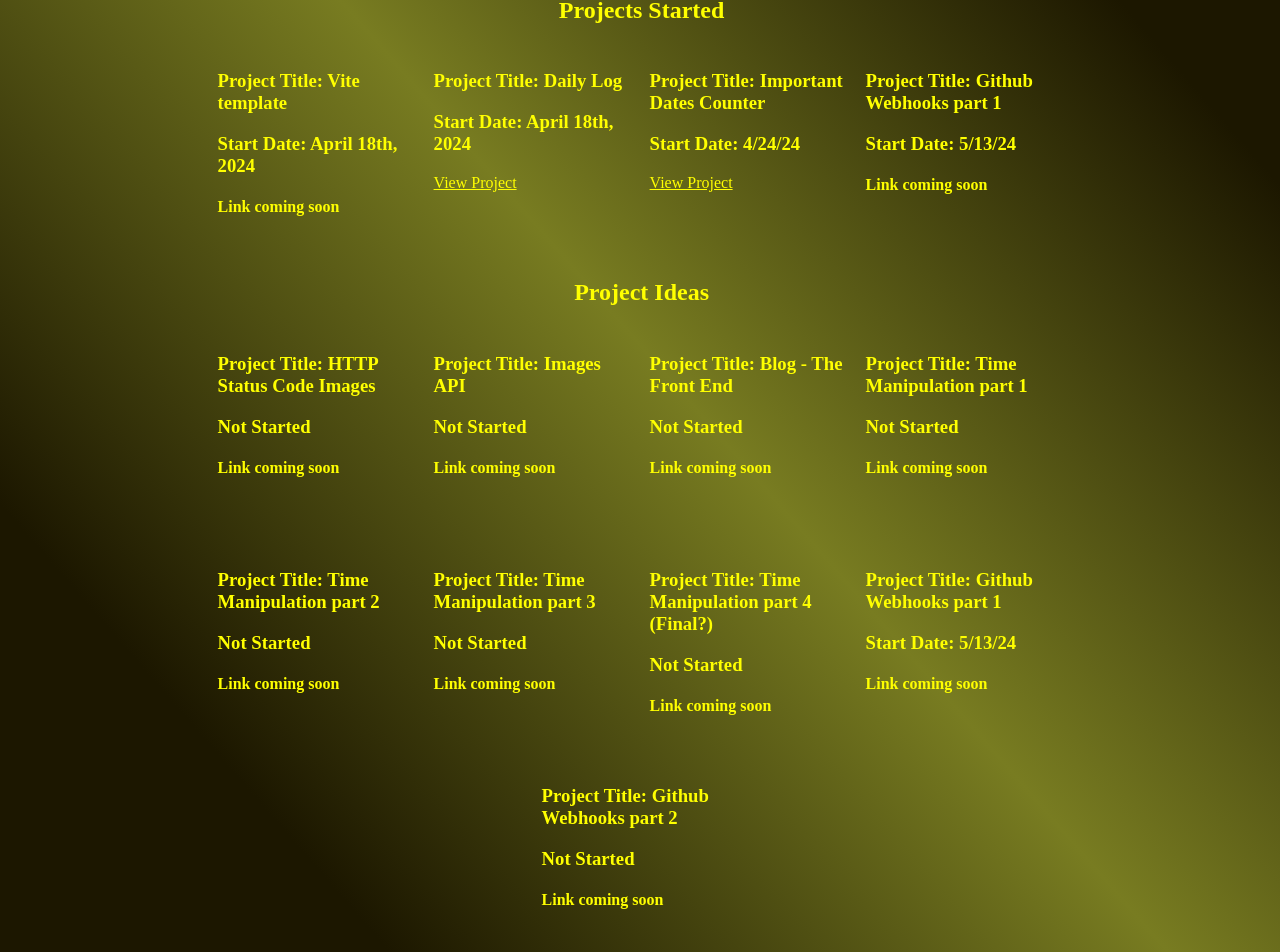
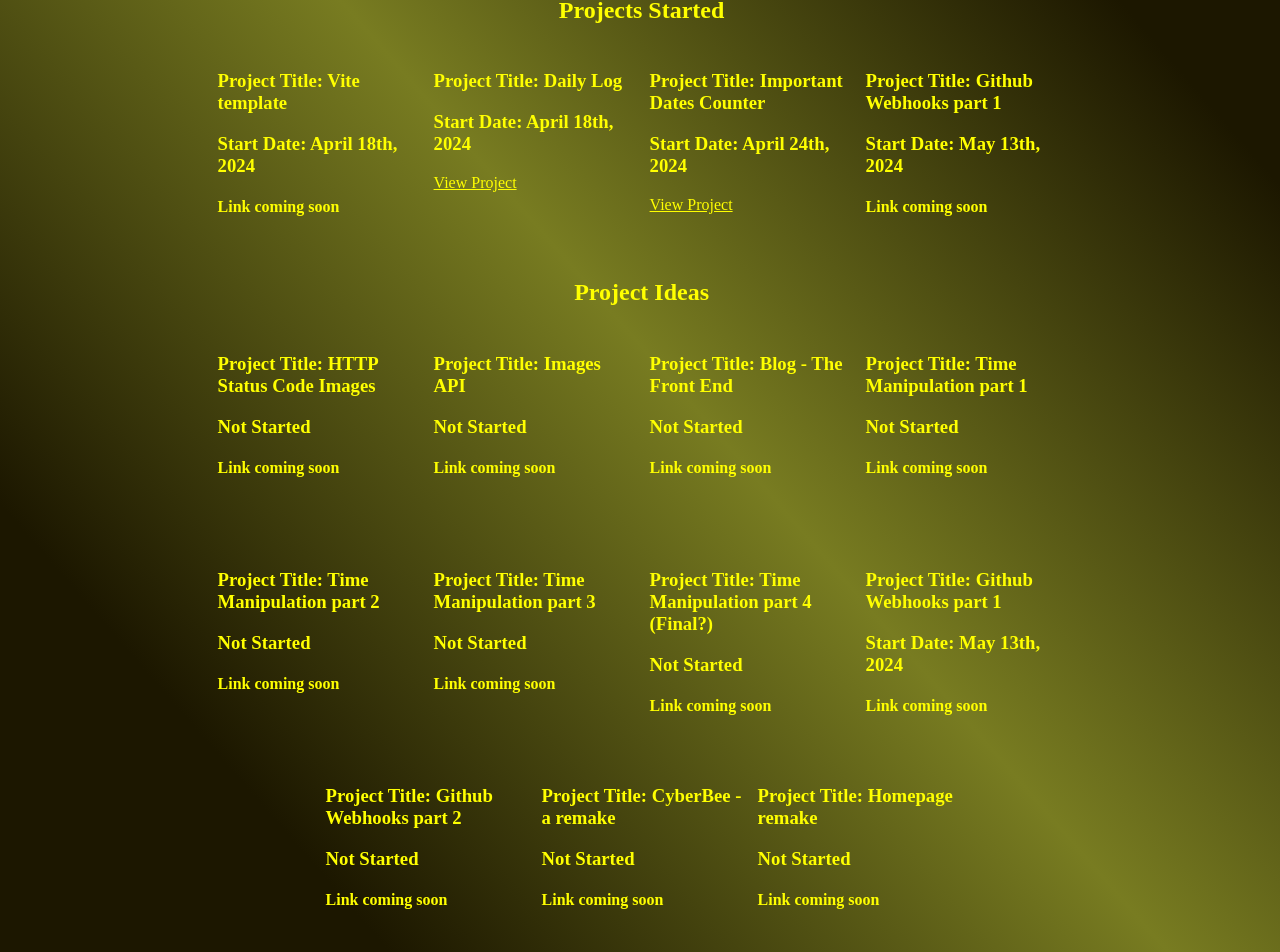
Before and after one commit to melissa-24/100project100days, a React (Vite) app: page / in a window 1280 px wide. Shown: the part 412-1364 px from the top of the page. Built offline with nearby package versions, Linux system fonts and the light colour scheme.

Commit message:
updated dates

```diff
--- a/src/json/dates.json
+++ b/src/json/dates.json
@@ -37,7 +37,7 @@
     },
     {
         "id": "",
-        "date": "",
+        "date": "07/20/1960",
         "alt_date": "",
         "is_future": false,
         "is_template": false,
@@ -169,7 +169,7 @@
     },
     {
         "id": "",
-        "date": "",
+        "date": "05/28/2021",
         "alt_date": "",
         "is_future": false,
         "is_template": false,
--- a/src/json/projects.json
+++ b/src/json/projects.json
@@ -105,8 +105,8 @@
         "is_showable": true,
         "title": "Important Dates Counter",
         "description": "How long has it been since an event has happened?  In this project I will have the important dates, like anniversaries, birthdays things like that and different versions of how long it has been since then.",
-        "date_started": "4/24/24",
-        "date_finished": "5/20/24",
+        "date_started": "April 24th, 2024",
+        "date_finished": "May 20th, 2024",
         "img_link": "",
         "framework_used": "Static",
         "external_link": ""
@@ -185,7 +185,7 @@
         "is_showable": false,
         "title": "Github Webhooks part 1",
         "description": "In part 1 I will be creating a express server that will listen for a github generated webhook every time I push code from this repository and create a console.log and possibly an alert.",
-        "date_started": "5/13/24",
+        "date_started": "May 13th, 2024",
         "date_finished": "",
         "img_link": "",
         "framework_used": "Express",
@@ -211,28 +211,28 @@
         "id": "14",
         "is_finished": false,
         "is_started": false,
-        "is_idea": false,
-        "is_external": false,
-        "framework_chosen": false,
-        "is_showable": false,
-        "title": "",
-        "description": "",
-        "date_started": "",
-        "date_finished": "",
-        "img_link": "",
-        "framework_used": "",
+        "is_idea": true,
+        "is_external": false,
+        "framework_chosen": true,
+        "is_showable": false,
+        "title": "CyberBee - a remake",
+        "description": "Based off the site https://rubberduckdebugging.com/cyberduck/ I want to make my own version of the talk to a duck but talk to a bee. I am going to have this eventually be external to this project if I get it to work right.",
+        "date_started": "",
+        "date_finished": "",
+        "img_link": "",
+        "framework_used": "Vite",
         "external_link": ""
     },
     {
         "id": "15",
         "is_finished": false,
         "is_started": false,
-        "is_idea": false,
-        "is_external": false,
-        "framework_chosen": false,
-        "is_showable": false,
-        "title": "",
-        "description": "",
+        "is_idea": true,
+        "is_external": false,
+        "framework_chosen": false,
+        "is_showable": false,
+        "title": "Homepage remake",
+        "description": "Based off a site I did for my family I am going to remake our homepage site.  The site is basically a place where important links and logins for the family can be found. I want to redo it but better and make it more shippable or usable by anyone",
         "date_started": "",
         "date_finished": "",
         "img_link": "",
--- a/src/styles/base/base.less
+++ b/src/styles/base/base.less
@@ -23,6 +23,7 @@
 @black: #000000;
 
 @bg: #1c1700;
+@altbg: #787c21;
 
 a {
     color: @yellow;
```
